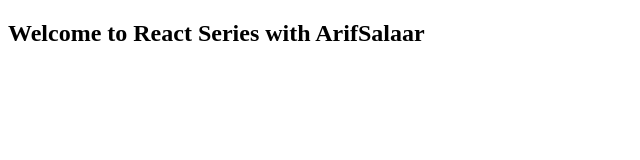
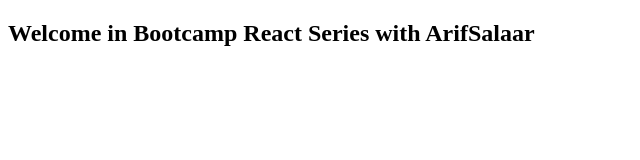
Before and after one commit to ArifSalaar/BootcampReactSeries, a plain HTML site: page index.html in a window 1280 px wide. Shown: the whole page, without its empty margins (0-640 px from the left). Drawn offline with Linux system fonts and the light colour scheme.

Commit message:
Update index.html

```diff
--- a/index.html
+++ b/index.html
@@ -9,7 +9,7 @@
 </head>
 
 <body>
-    <h2> Welcome to React Series with ArifSalaar</h2>
+    <h2> Welcome in Bootcamp React Series with ArifSalaar</h2>
 </body>
 
 </html>
```
